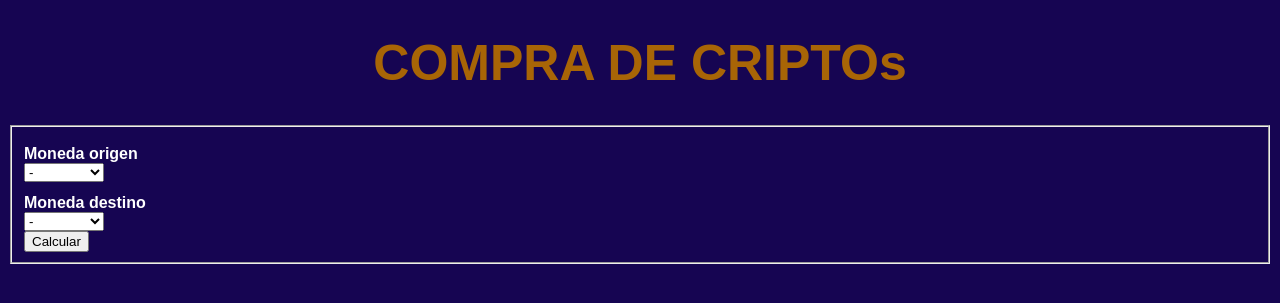
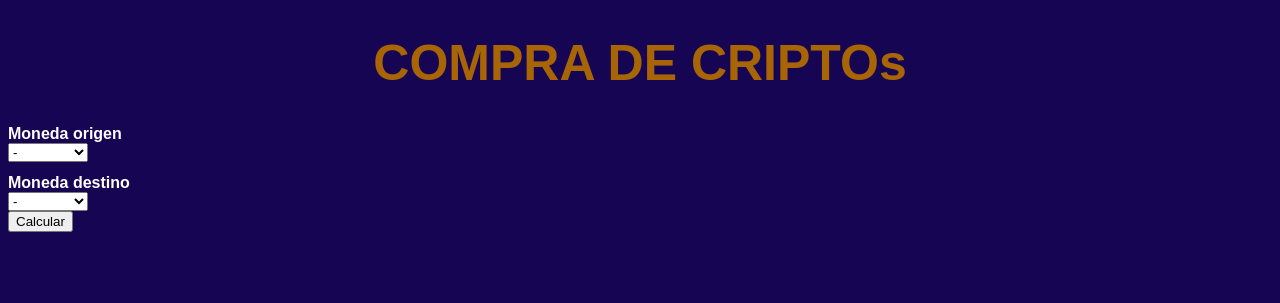
Before and after one commit to Matias2388/flask, a Flask app: page /consulta in a window 1280 px wide. Shown: the part 41-344 px from the top of the page. Run offline with Flask 2, Linux system fonts and the light colour scheme.

Commit message:
ultimos cambios estilos

```diff
--- a/Criptocambio/static/css/styles.css
+++ b/Criptocambio/static/css/styles.css
@@ -147,3 +147,11 @@ background-color: #243e63;
 margin-right: 10px;
 color: white;
 }
+
+table{
+	background-color: white;
+	text-align: left;
+	border-collapse: collapse;
+	width: 70%;
+
+}
--- a/Criptocambio/templates/estado.html
+++ b/Criptocambio/templates/estado.html
@@ -10,7 +10,7 @@
     {{ menu(self._TemplateReference__context.name) }}
 
     <table>
-        <caption>Estado de la inversion</caption>
+        <caption>Estado de la inversión</caption>
         <tr>
             <th>Moneda</th>
             <th>Cantidad</th>
--- a/Criptocambio/templates/form.html
+++ b/Criptocambio/templates/form.html
@@ -12,10 +12,10 @@
 </head>
 <body>
 {{ menu(self._TemplateReference__context.name) }}
+<table>
 <h1 class="titulo_formulario">COMPRA DE CRIPTOs</h1>
+<form action="/consulta" method="get">
 
-<form action="/consulta" method="get">
-    <fieldset>
         <label for="origen">Moneda origen</label>
         <select id="origen" name="origen">
             <option value="">-</option>
@@ -58,7 +58,7 @@
         {% if cantidad_origen %}
             <h3>{{ cantidad_origen }} {{ origen }} = {{ cantidad_destino }} {{ destino }}</h3>
         {% endif %}
-    </fieldset>
 </form>
+</table>
 </body>
 </html>
```
